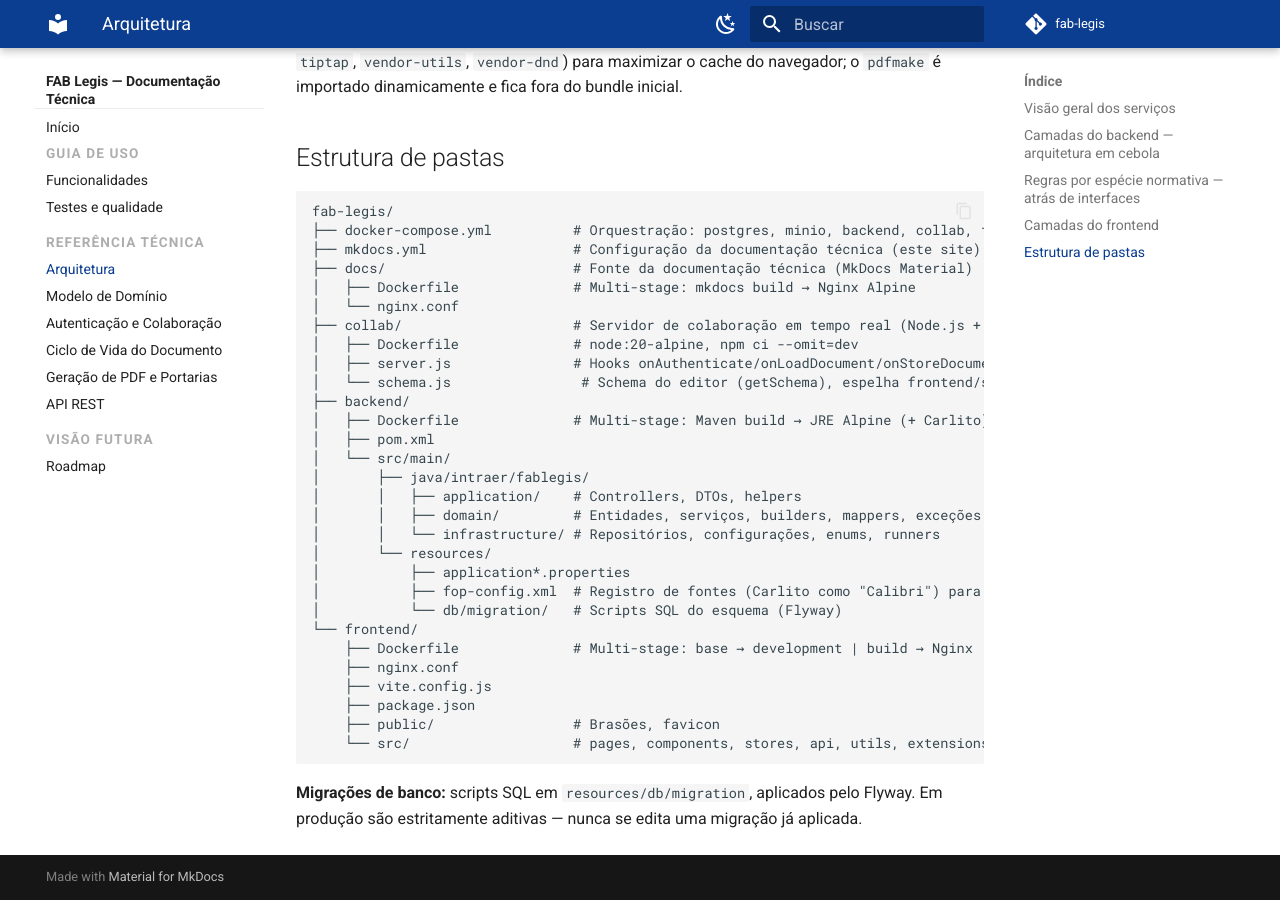
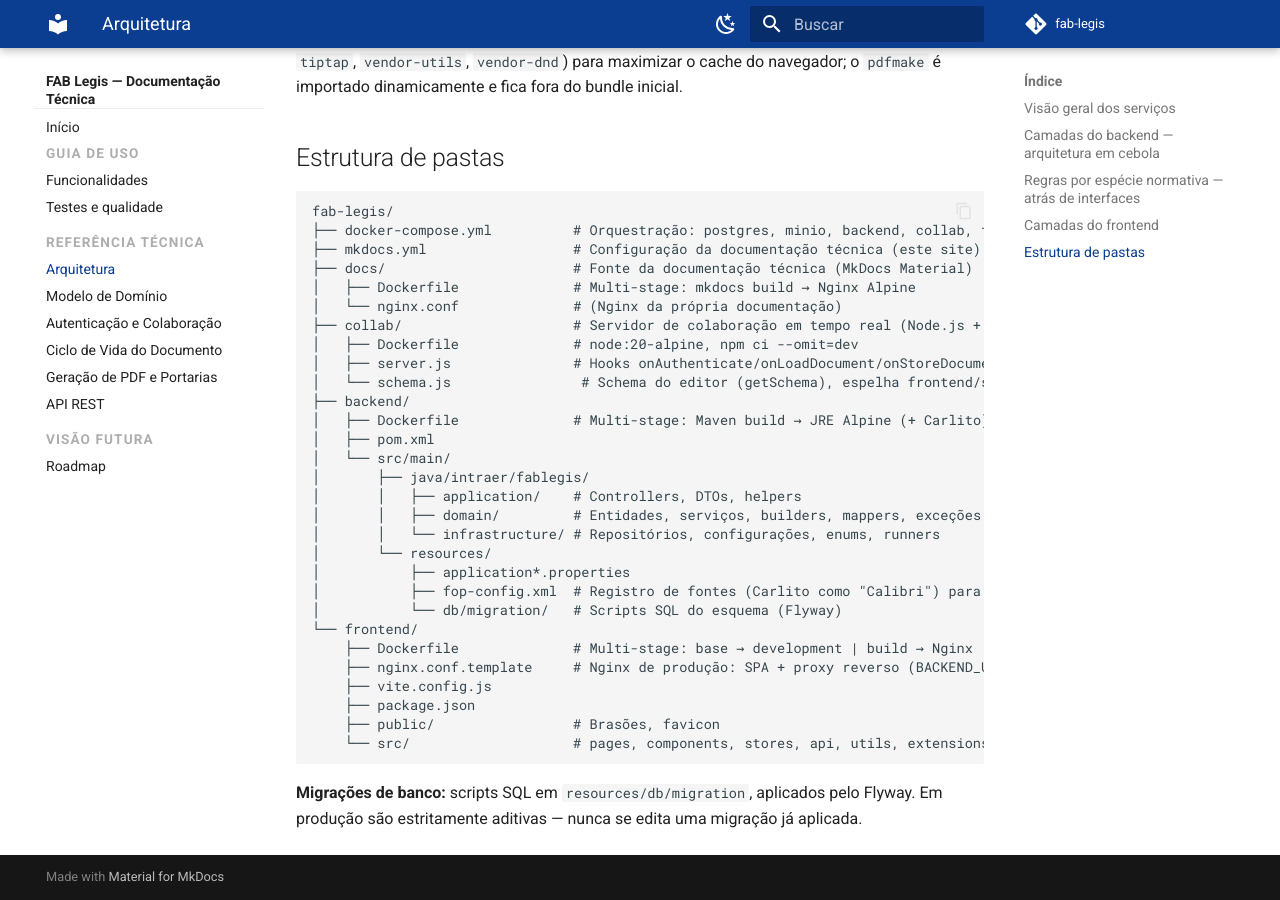
Before and after one commit to danielchipolesch/fab-legis, an MkDocs documentation site: the page built from docs/arquitetura.md, in a window 1280 px wide and 900 px high, scrolled down 6368 px. Built offline with MkDocs 1.6.1 and Material for MkDocs 9.7.7, drawn with Linux system fonts in a browser that asks for light colours; comment, search, counter and statistics services are not loaded.

Commit message:
feat(deploy): proxy reverso do Nginx versionado e identico em dev e prod (template com BACKEND_UPSTREAM/COLLAB_UPSTREAM, /collab e login por metodo)
Antes o Nginx de producao so servia a SPA e o deploy exigia criar o proxy a mao. Agora o mesmo arquivo serve em qualquer ambiente; so o .env muda. Healthcheck passa a usar 127.0.0.1 (localhost resolvia para ::1 e o nginx escuta em IPv4).

Co-Authored-By: Claude Sonnet 5.5 <noreply@anthropic.com>

```diff
--- a/docker-compose.yml
+++ b/docker-compose.yml
@@ -143,6 +143,9 @@ services:
       - "80:8080"
     environment:
       NODE_ENV: production
+      # Onde o nginx (proxy reverso do passo 2 da instalação em produção) encontra o backend e o collab na rede do Compose.
+      BACKEND_UPSTREAM: ${BACKEND_UPSTREAM:-backend:8081}
+      COLLAB_UPSTREAM: ${COLLAB_UPSTREAM:-collab:1234}
     profiles:
       - production
     depends_on:
--- a/docs/arquitetura.md
+++ b/docs/arquitetura.md
@@ -153,7 +153,7 @@ fab-legis/
 ├── mkdocs.yml                  # Configuração da documentação técnica (este site)
 ├── docs/                       # Fonte da documentação técnica (MkDocs Material)
 │   ├── Dockerfile              # Multi-stage: mkdocs build → Nginx Alpine
-│   └── nginx.conf
+│   └── nginx.conf              # (Nginx da própria documentação)
 ├── collab/                     # Servidor de colaboração em tempo real (Node.js + Hocuspocus/Yjs)
 │   ├── Dockerfile              # node:20-alpine, npm ci --omit=dev
 │   ├── server.js               # Hooks onAuthenticate/onLoadDocument/onStoreDocument
@@ -172,7 +172,7 @@ fab-legis/
 │           └── db/migration/   # Scripts SQL do esquema (Flyway)
 └── frontend/
     ├── Dockerfile              # Multi-stage: base → development | build → Nginx
-    ├── nginx.conf
+    ├── nginx.conf.template     # Nginx de produção: SPA + proxy reverso (BACKEND_UPSTREAM, COLLAB_UPSTREAM)
     ├── vite.config.js
     ├── package.json
     ├── public/                 # Brasões, favicon
```
Also changed, not shown: README.md (+22 -25 lines), 5 other files.
